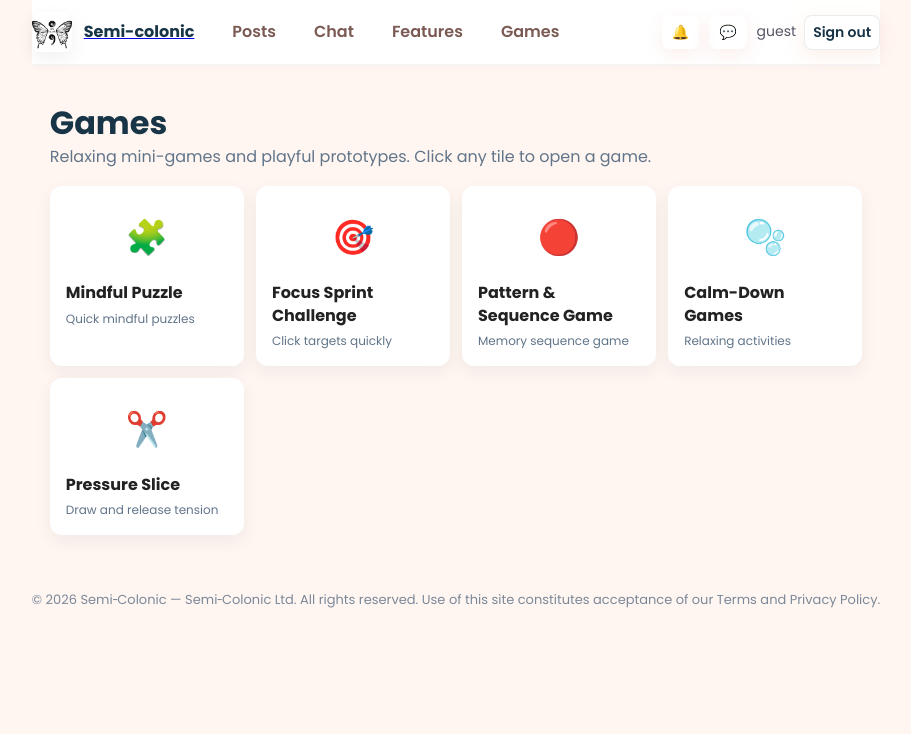
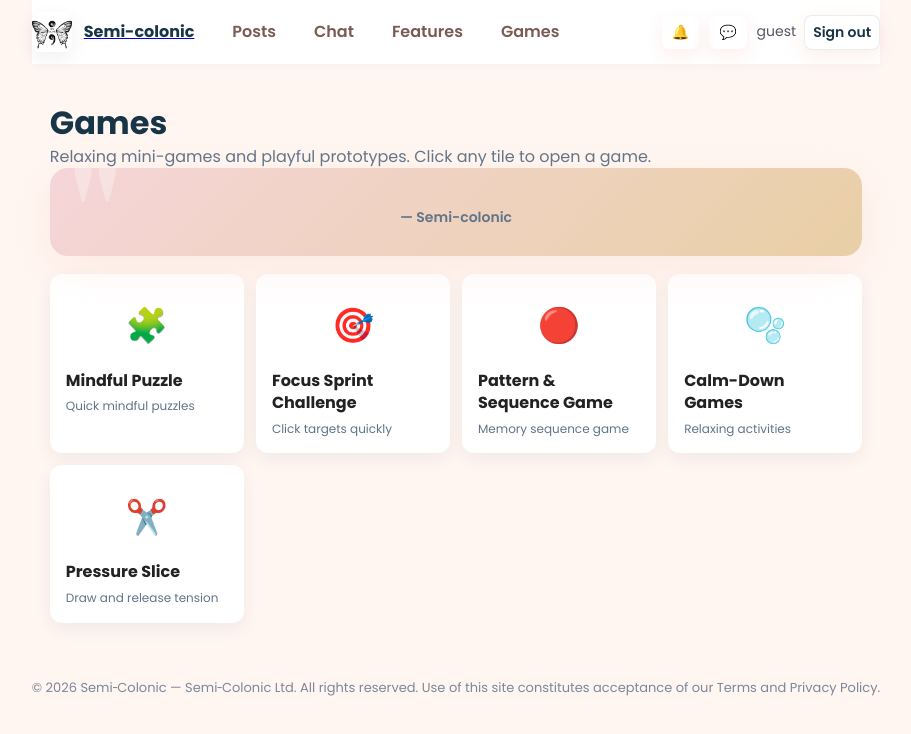
Before and after one commit to ssanjanasomavara-wq/sanjanaaa, a Next.js app: page /games in a window 1280 px wide. Shown: the top 734 px of the page, without its empty margins (184-1095 px from the left). Built offline with nearby package versions, Linux system fonts and the light colour scheme.

Commit message:
Integrate QuoteBanner for games section
Added a QuoteBanner component to display a quote related to games.

```diff
--- a/pages/games.jsx
+++ b/pages/games.jsx
@@ -1,6 +1,11 @@
 import Head from 'next/head';
 import Link from 'next/link';
 import { useRouter } from 'next/router';
+import QuoteBanner from '../components/QuoteBanner';
+import Heart from '../components/icons/Heart';
+import Leaf from '../components/icons/Leaf';
+import Lightbulb from '../components/icons/Lightbulb';
+import { QUOTES } from '../lib/themeConstants';
 
 export default function Games() {
   const router = useRouter();
@@ -70,7 +75,10 @@ export default function Games() {
           <p style={{ color: '#617489' }}>
             Relaxing mini-games and playful prototypes. Click any tile to open a game.
           </p>
-
+         <QuoteBanner
+            quote={QUOTES.games.quote}
+            author={QUOTES.games.author}
+          />
           <div
             className="games-grid"
             style={{
```
